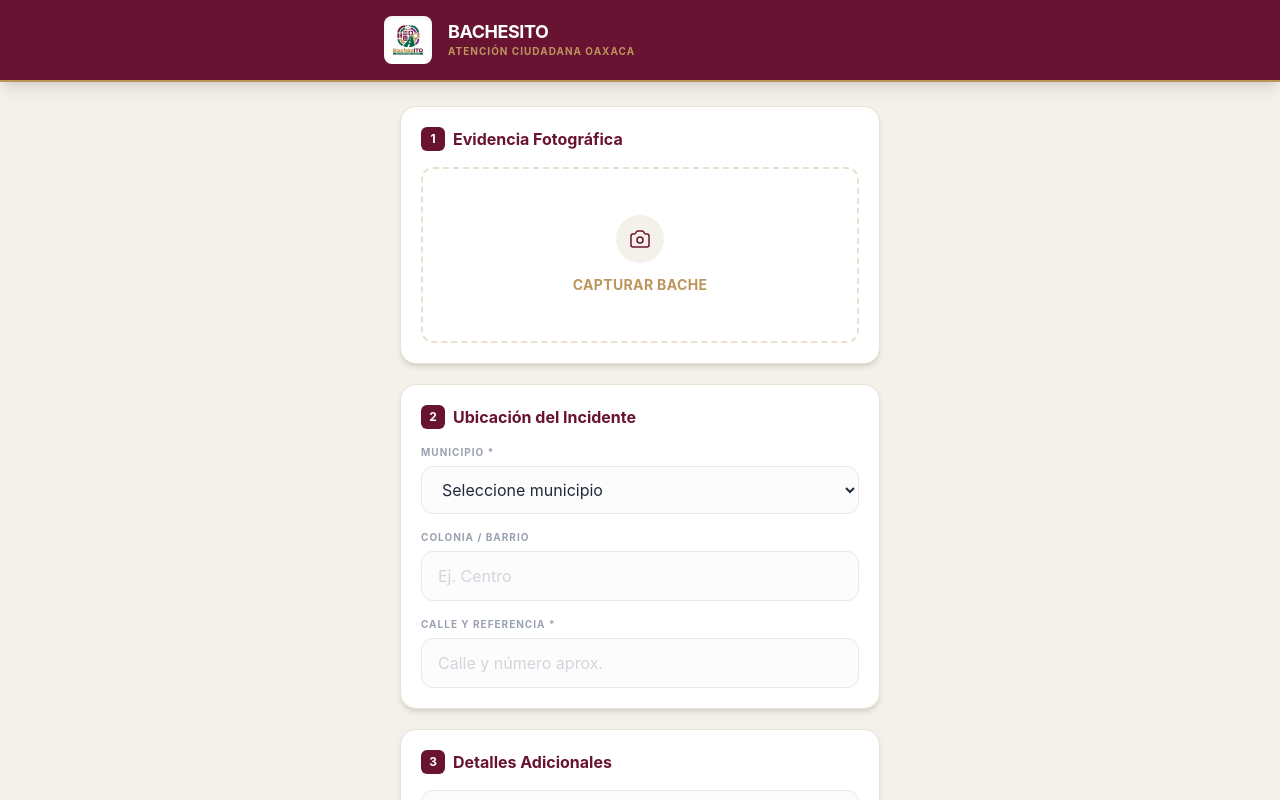
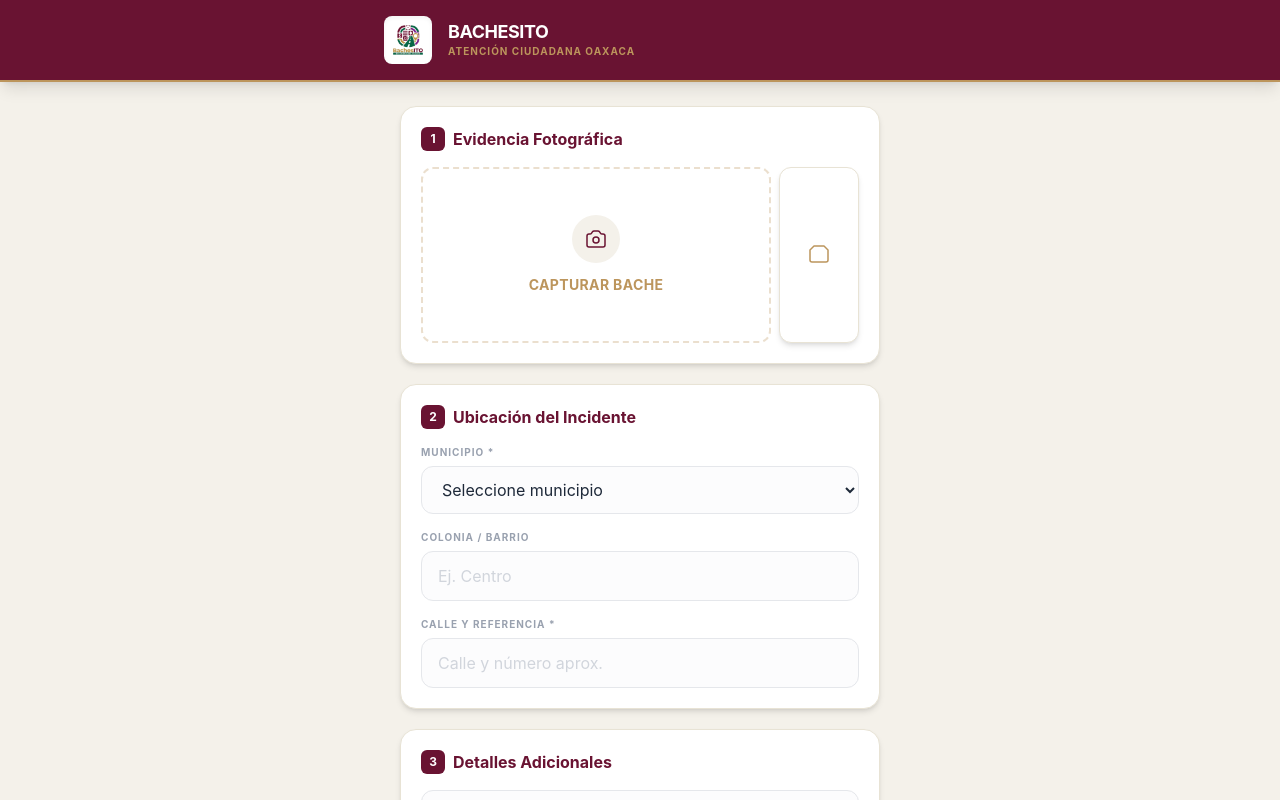
Before and after one commit to CarlosDiazzz/bachesito-ciudadano, a React (Vite) app: page / in a window 1280 px wide. Shown: the top 800 px of the page. Built offline with nearby package versions, Linux system fonts and the light colour scheme.

Commit message:
feat: integrar pantalla de carga, logo PNG y colores institucionales de Oaxaca

```diff
--- a/src/App.jsx
+++ b/src/App.jsx
@@ -4,10 +4,11 @@ import SplashScreen from './components/SplashScreen'
 
 export default function App() {
   const [loading, setLoading] = useState(true)
+  const [openCamera, setOpenCamera] = useState(false)
 
   if (loading) {
-    return <SplashScreen onFinish={() => setLoading(false)} />
+    return <SplashScreen onFinish={() => { setLoading(false); setOpenCamera(true); }} />
   }
 
-  return <ReportarBache />
+  return <ReportarBache autoOpenCamera={openCamera} />
 }
--- a/src/components/SplashScreen.jsx
+++ b/src/components/SplashScreen.jsx
@@ -10,7 +10,7 @@ export default function SplashScreen({ onFinish }) {
     const timer = setTimeout(() => {
       setFadeOut(true)
       setTimeout(onFinish, 600)
-    }, 2500)
+    }, 800) // make splash shorter to go quicker to camera
     return () => clearTimeout(timer)
   }, [onFinish])
 
--- a/src/pages/ReportarBache.jsx
+++ b/src/pages/ReportarBache.jsx
@@ -1,13 +1,20 @@
-import { useState, useRef } from 'react'
+import { useState, useRef, useEffect } from 'react'
 import logo from '../assets/logo.png'
 
-export default function ReportarBache() {
+export default function ReportarBache({ autoOpenCamera = false }) {
   const [foto, setFoto] = useState(null)
   const [preview, setPreview] = useState(null)
   const [form, setForm] = useState({ descripcion: '', calle: '', municipio: '', colonia: '' })
   const [enviado, setEnviado] = useState(false)
   const [enviando, setEnviando] = useState(false)
   const fileRef = useRef()
+
+  useEffect(() => {
+    if (autoOpenCamera && fileRef.current) {
+      // trigger camera prompt
+      fileRef.current.click()
+    }
+  }, [autoOpenCamera])
 
   function handleFoto(e) {
     const file = e.target.files[0]
@@ -106,10 +113,11 @@ export default function ReportarBache() {
               </button>
             </div>
           ) : (
+            <div className="flex gap-2">
               <button
                 type="button"
                 onClick={() => fileRef.current.click()}
-              className="w-full h-44 border-2 border-dashed border-oaxaca-oro/30 rounded-xl flex flex-col items-center justify-center gap-3 text-oaxaca-oro hover:bg-oaxaca-crema transition-colors"
+                className="flex-1 h-44 border-2 border-dashed border-oaxaca-oro/30 rounded-xl flex flex-col items-center justify-center gap-3 text-oaxaca-oro hover:bg-oaxaca-crema transition-colors"
               >
                 <div className="w-12 h-12 bg-oaxaca-crema rounded-full flex items-center justify-center">
                   <svg className="w-6 h-6 text-oaxaca-guinda" fill="none" viewBox="0 0 24 24" stroke="currentColor">
@@ -120,8 +128,20 @@ export default function ReportarBache() {
                 </div>
                 <span className="text-sm font-bold uppercase tracking-wide">Capturar Bache</span>
               </button>
+
+              <button
+                type="button"
+                onClick={() => fileRef.current.click()}
+                className="w-20 h-44 rounded-xl bg-white border border-oaxaca-crema-dark flex items-center justify-center shadow-md"
+                title="Elegir desde galería"
+              >
+                <svg className="w-6 h-6 text-oaxaca-oro" fill="none" viewBox="0 0 24 24" stroke="currentColor">
+                  <path strokeLinecap="round" strokeLinejoin="round" strokeWidth={1.5} d="M3 7v10a2 2 0 002 2h14a2 2 0 002-2V7M3 7l4-4h10l4 4" />
+                </svg>
+              </button>
+            </div>
           )}
-          <input ref={fileRef} type="file" accept="image/*" capture="environment" className="hidden" onChange={handleFoto} />
+          <input ref={fileRef} id="file-input" type="file" accept="image/*" capture="environment" className="hidden" onChange={handleFoto} />
         </section>
 
         {/* Ubicación */}
```
Also changed, not shown: src/assets/logo.svg (added). Lines whose indentation alone changed are shown as unchanged.
